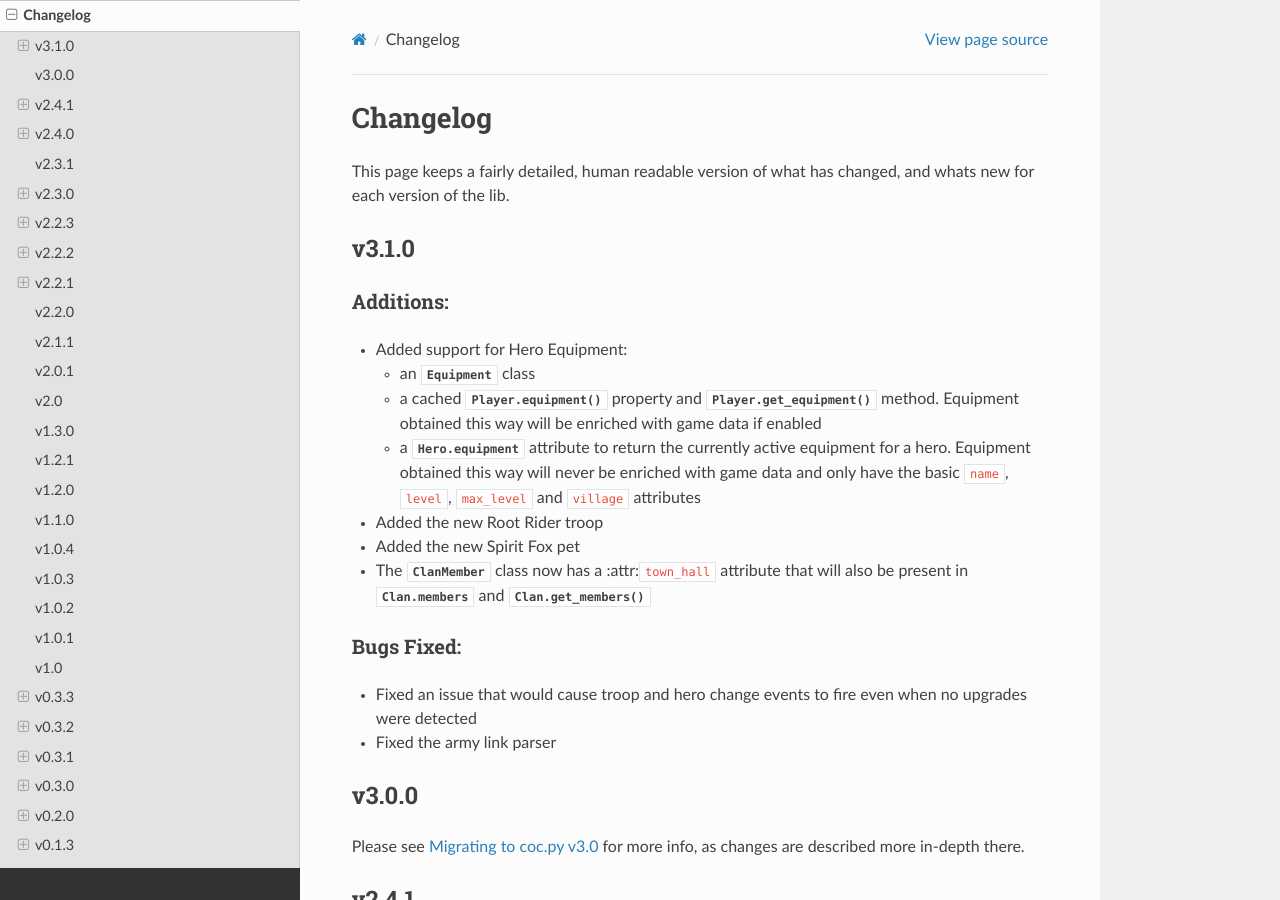
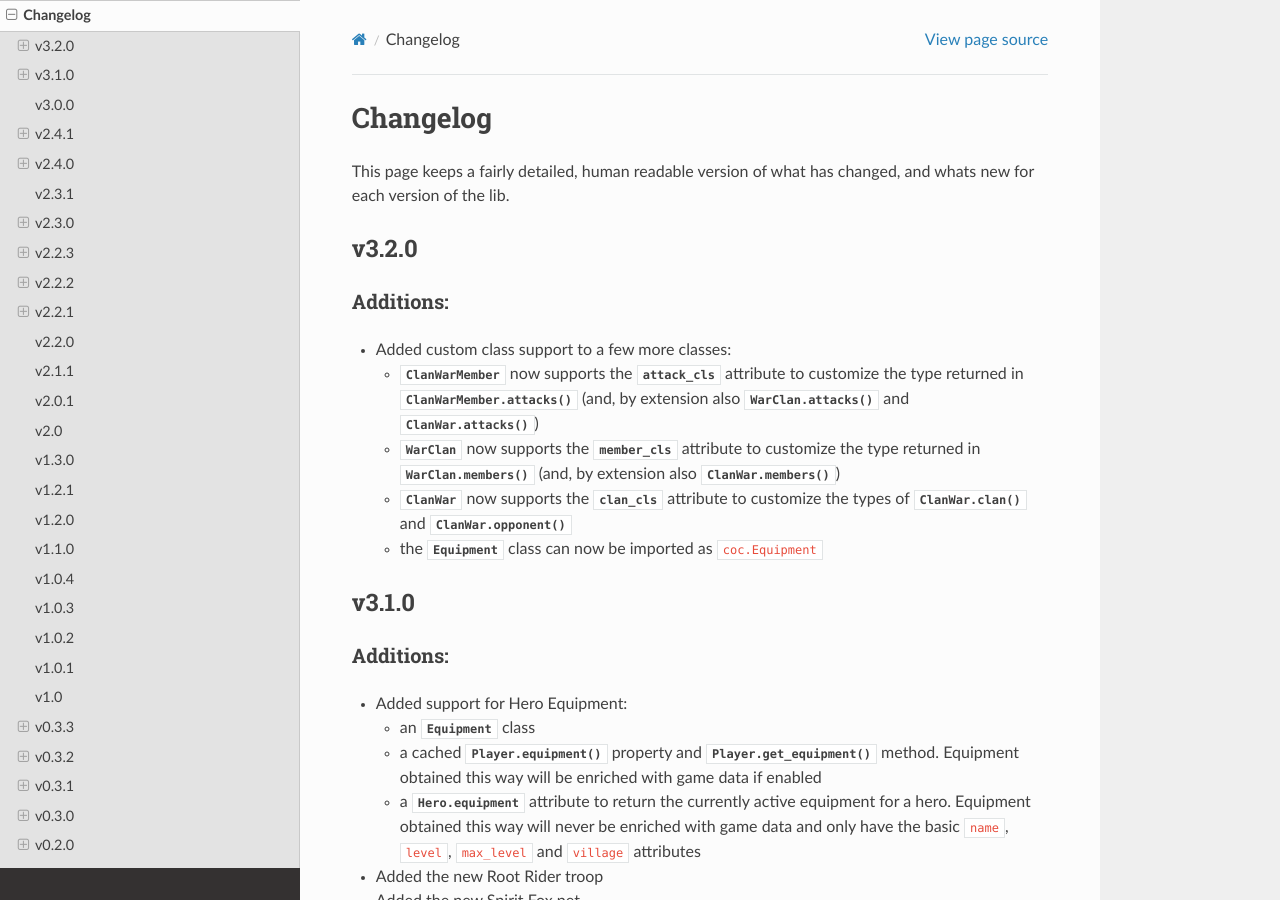
Before and after one commit to mathsman5133/coc.py, a Sphinx documentation site: the page built from docs/miscellaneous/changelog.rst, in a window 1280 px wide and 900 px high. Built offline with Sphinx 7.4.7 and the Read the Docs theme 2.0.0, drawn with Linux system fonts in a browser that asks for light colours.

Commit message:
release v3.2.0

```diff
--- a/coc/__init__.py
+++ b/coc/__init__.py
@@ -22,7 +22,7 @@ OUT OF OR IN CONNECTION WITH THE SOFTWARE OR THE USE OR OTHER DEALINGS IN THE
 SOFTWARE.
 """
 
-__version__ = "3.1.0"
+__version__ = "3.2.0"
 
 from .abc import BasePlayer, BaseClan
 from .clans import RankedClan, Clan
--- a/docs/conf.py
+++ b/docs/conf.py
@@ -15,7 +15,7 @@ sys.path.append((root_project / "docs").as_posix())
 project = 'coc'
 copyright = '2022, mathsman5133'
 author = 'mathsman5133'
-release = '3.1.0'
+release = '3.2.0'
 
 # -- General configuration ---------------------------------------------------
 # https://www.sphinx-doc.org/en/master/usage/configuration.html#general-configuration
--- a/docs/miscellaneous/changelog.rst
+++ b/docs/miscellaneous/changelog.rst
@@ -6,6 +6,21 @@ Changelog
 ===========
 This page keeps a fairly detailed, human readable version
 of what has changed, and whats new for each version of the lib.
+
+v3.2.0
+------
+
+Additions:
+~~~~~~~~~~
+- Added custom class support to a few more classes:
+
+  - :class:`ClanWarMember` now supports the :attr:`attack_cls` attribute to customize the type returned in
+    :func:`ClanWarMember.attacks` (and, by extension also :func:`WarClan.attacks` and :func:`ClanWar.attacks`)
+  - :class:`WarClan` now supports the :attr:`member_cls` attribute to customize the type returned in
+    :func:`WarClan.members` (and, by extension also :func:`ClanWar.members`)
+  - :class:`ClanWar` now supports the :attr:`clan_cls` attribute to customize the types of
+    :func:`ClanWar.clan` and :func:`ClanWar.opponent`
+  - the :class:`Equipment` class can now be imported as ``coc.Equipment``
 
 v3.1.0
 ------
--- a/pyproject.toml
+++ b/pyproject.toml
@@ -7,7 +7,7 @@ name = "coc.py"
 authors = [{ name = "mathsman5133" }]
 maintainers = [{ name = "majordoobie" }, { name = "MagicTheDev" }, { name = "Kuchenmampfer" },
     { name = "lukasthaler"}, { name = "doluk"}]
-version = "3.1.0"
+version = "3.2.0"
 description = "A python wrapper for the Clash of Clans API"
 requires-python = ">=3.7.3"
 readme = "README.rst"
```
